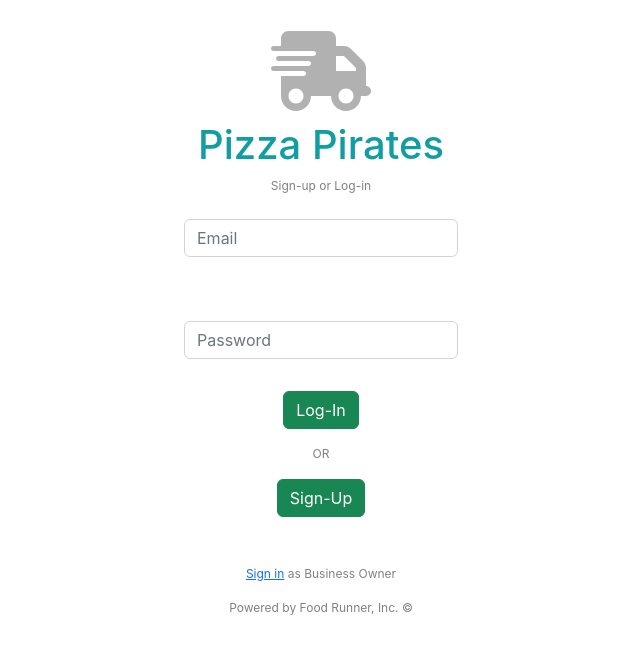
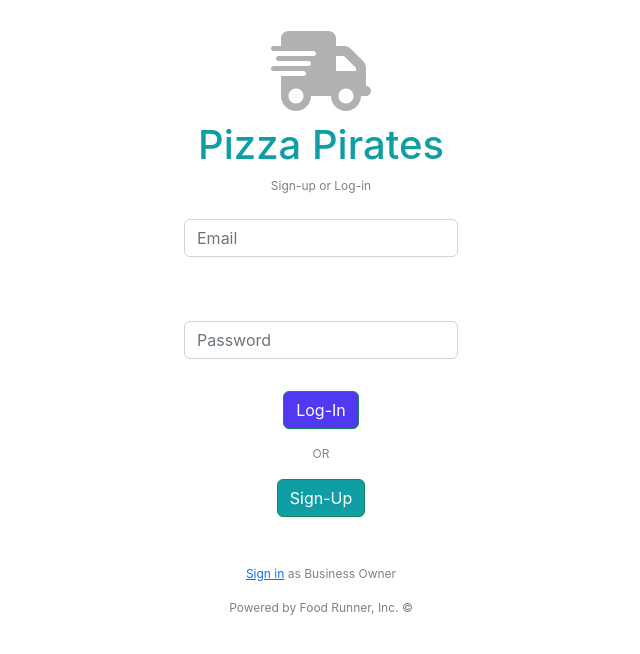
Before and after one commit to EbbaSchmid/Food-Runner-Front, a React (Create React App) app: page /login in a window 1280 px wide. Shown: the top 654 px of the page, without its empty margins (319-959 px from the left). Built offline with nearby package versions, Linux system fonts and the light colour scheme; no server answers.

Commit message:
style login and signup buttons

```diff
--- a/src/components/LoginForm/LoginForm.jsx
+++ b/src/components/LoginForm/LoginForm.jsx
@@ -67,12 +67,12 @@ const LoginForm = props => {
         />
       </div>
       <div class="mt-3">
-        <button type="button" className="btn btn-success" >Log-In</button>
+        <button type="button" className="btn btn-success" id={styles['login-b']}>Log-In</button>
       </div>
       <p class="my-3">OR</p>
       <div>
         <Link to="/signup">
-        <button type="button" className="btn btn-success" >Sign-Up</button>
+        <button type="button" className="btn btn-success" id={styles['sign-b']}>Sign-Up</button>
         </Link>
       </div>
       <div class="mt-5">
--- a/src/components/LoginForm/LoginForm.module.css
+++ b/src/components/LoginForm/LoginForm.module.css
@@ -27,10 +27,6 @@ p {
   margin-bottom: 20px;
 }
 
-.btn-success {
-  background-color: #119DA4 !important;
-}
-
 #main-body {
   border: 10px solid blue;
 }
@@ -40,3 +36,11 @@ img {
   height: 100px;
   opacity: .3;
 }
+
+#login-b {
+  background-color: #5139F2;
+ }
+
+ #sign-b {
+  background-color: #119DA4;
+ }
--- a/src/components/SignupForm/SignupForm.jsx
+++ b/src/components/SignupForm/SignupForm.jsx
@@ -108,7 +108,7 @@ const SignupForm = props => {
         />
       </div> */}
       <div className={styles.inputContainer}>
-        <button disabled={isFormInvalid()} type="button" className="btn btn-success mt-5">
+        <button disabled={isFormInvalid()} type="button" className="btn btn-success mt-5" id={styles['sign-b']}>
           Sign-Up
         </button>
       </div>
--- a/src/components/SignupForm/SignupForm.module.css
+++ b/src/components/SignupForm/SignupForm.module.css
@@ -14,3 +14,7 @@
 .inputContainer {
   margin-bottom: 1rem;
 }
+
+#sign-b {
+  background-color: #119DA4;
+ }
```
Also changed, not shown: src/pages/Signup/Signup.module.css (line endings or trailing spaces).
